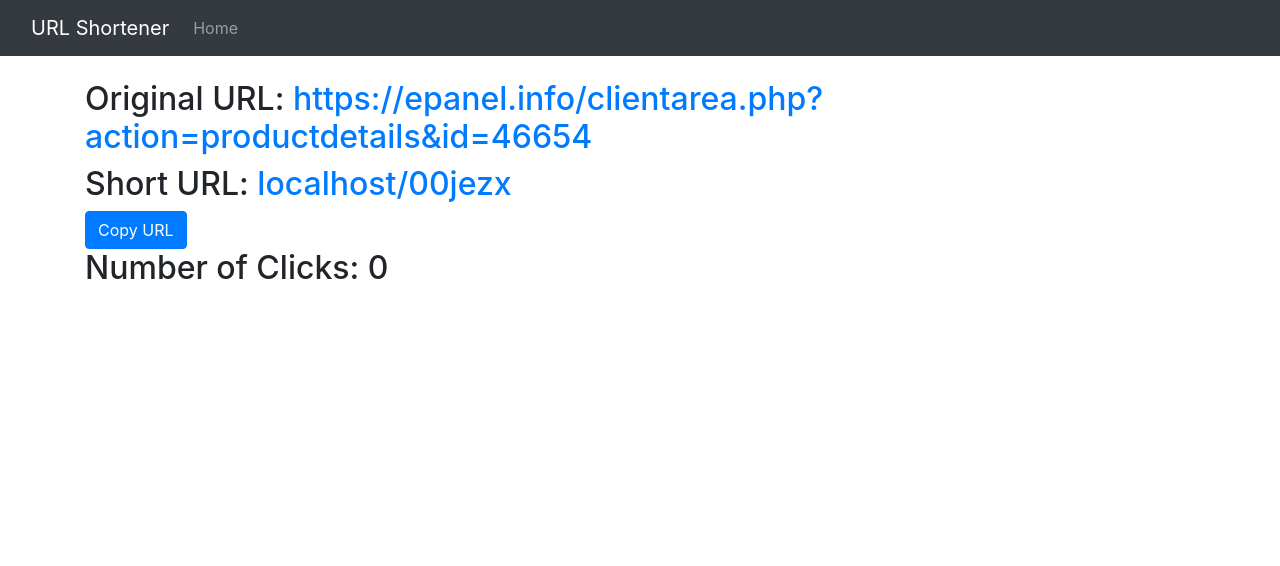
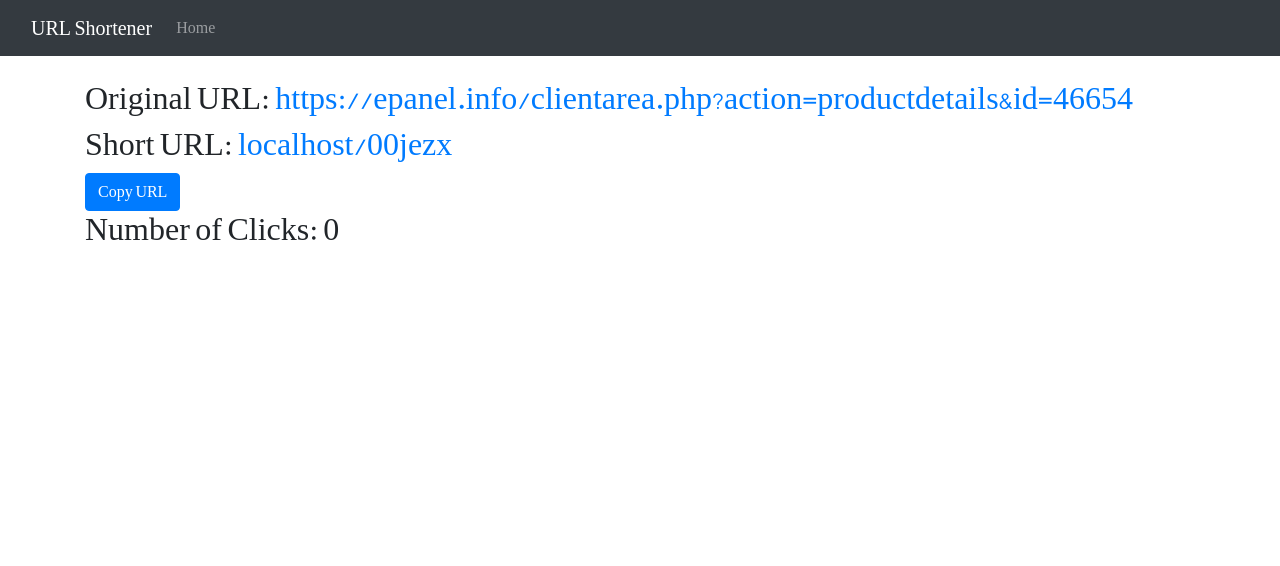
Before and after one commit to MrSDT/url_shortened, a Django app: a page that uses templates/base.html in a window 1280 px wide. Shown: the top 566 px of the page. Run offline with Django 4.2, Linux system fonts and the light colour scheme; data comes from the database, SQL or seed files in the repository; some libraries are stand-ins or nearby versions.

Commit message:
Fixed Bugs & Changed Font

```diff
--- a/static/style.css
+++ b/static/style.css
@@ -1,3 +1,10 @@
+@font-face {
+  font-family: yekan;
+  src: url("/static/font/yekan.woff");
+}
+body {
+  font-family: yekan;
+}
 #id_url {
   width: 100%;
   height: calc(1.5em + 0.75rem + 2px);
@@ -23,46 +30,3 @@
   color: #6c757d;
   opacity: 1;
 }
-
-
-#toast {
-  visibility: hidden;
-  min-width: 250px;
-  margin-left: -125px;
-  background-color: #333;
-  color: #fff;
-  text-align: center;
-  border-radius: 2px;
-  padding: 16px;
-  position: fixed;
-  z-index: 1;
-  left: 50%;
-  bottom: 30px;
-  font-size: 17px;
-}
-
-#toast.show {
-  visibility: visible;
-  -webkit-animation: fadein 0.5s, fadeout 0.5s 2.5s;
-  animation: fadein 0.5s, fadeout 0.5s 2.5s;
-}
-
-@-webkit-keyframes fadein {
-  from {bottom: 0; opacity: 0;}
-  to {bottom: 30px; opacity: 1;}
-}
-
-@keyframes fadein {
-  from {bottom: 0; opacity: 0;}
-  to {bottom: 30px; opacity: 1;}
-}
-
-@-webkit-keyframes fadeout {
-  from {bottom: 30px; opacity: 1;}
-  to {bottom: 0; opacity: 0;}
-}
-
-@keyframes fadeout {
-  from {bottom: 30px; opacity: 1;}
-  to {bottom: 0; opacity: 0;}
-}
--- a/templates/base.html
+++ b/templates/base.html
@@ -6,17 +6,7 @@
 <script src="https://ajax.googleapis.com/ajax/libs/jquery/3.5.1/jquery.min.js"></script>
 <script src="https://cdnjs.cloudflare.com/ajax/libs/popper.js/1.16.0/umd/popper.min.js"></script>
 <script src="https://maxcdn.bootstrapcdn.com/bootstrap/4.5.2/js/bootstrap.min.js"></script>
-<!-- Latest compiled and minified CSS -->
-<link rel="stylesheet" href="https://maxcdn.bootstrapcdn.com/bootstrap/4.5.2/css/bootstrap.min.css">
 
-<!-- jQuery library -->
-<script src="https://ajax.googleapis.com/ajax/libs/jquery/3.5.1/jquery.min.js"></script>
-
-<!-- Popper JS -->
-<script src="https://cdnjs.cloudflare.com/ajax/libs/popper.js/1.16.0/umd/popper.min.js"></script>
-
-<!-- Latest compiled JavaScript -->
-<script src="https://maxcdn.bootstrapcdn.com/bootstrap/4.5.2/js/bootstrap.min.js"></script>
 
 
     <meta charset="UTF-8">
@@ -56,7 +46,7 @@
 </div>
 
 <!-- Bootstrap JS -->
-<script src="{% static 'js/bootstrap.min.js' %}"></script>
+
 
 {% block extra_js %}{% endblock %}
 </body>
--- a/templates/stats.html
+++ b/templates/stats.html
@@ -7,15 +7,19 @@
     <h2>Number of Clicks: {{ short_url.num_clicks }}</h2>
 
 
-    <div aria-live="polite" aria-atomic="true" class="position-fixed" style="top: 0; right: 0;">
-  <div class="toast" role="alert" aria-live="assertive" aria-atomic="true" data-delay="3000">
-    <div class="toast-header">
-      <strong class="mr-auto">Notification</strong>
-      <button type="button" class="ml-2 mb-1 close" data-dismiss="toast" aria-label="Close">
-        <span aria-hidden="true">&times;</span>
-      </button>
+
+
+<div aria-live="polite" aria-atomic="true" class="bg-body-secondary position-relative bd-example-toasts rounded-3">
+  <div class="toast-container p-3 " id="toastPlacement">
+    <div id="toast" class="toast" data-delay="2500">
+      <div class="toast-header">
+        <img src="" class="rounded me-2" alt="">
+        <strong class="me-auto">Url Copied to Clipboard</strong>
+      </div>
+      <div class="toast-body">
+{{ request.get_host }}/{{ short_url.short_code }}
+      </div>
     </div>
-    <div class="toast-body"></div>
   </div>
 </div>
 
@@ -45,21 +49,12 @@
       tempInput.remove();
 
     // Show a toast message to the user indicating that the URL has been copied to the clipboard
-        var toast = $("<div class='toast' role='alert' aria-live='assertive' aria-atomic='true' data-delay='2000'>" +
-          "<div class='toast-header'>" +
-          "<strong class='mr-auto'>URL Copied</strong>" +
-          "<button type='button' class='ml-2 mb-1 close' data-dismiss='toast' aria-label='Close'>" +
-          "<span aria-hidden='true'>&times;</span>" +
-          "</button>" +
-          "</div>" +
-          "<div class='toast-body'>" +
-          fullUrl +
-          "</div>" +
-          "</div>");
-      $(".toast-container").append(toast);
-      $(".toast").toast('show');
+    var toast = $('#toast');
+    var bsToast = new bootstrap.Toast(toast[0]);
+    bsToast.show();
 
     });
   });
 </script>
+
 {% endblock %}
```
